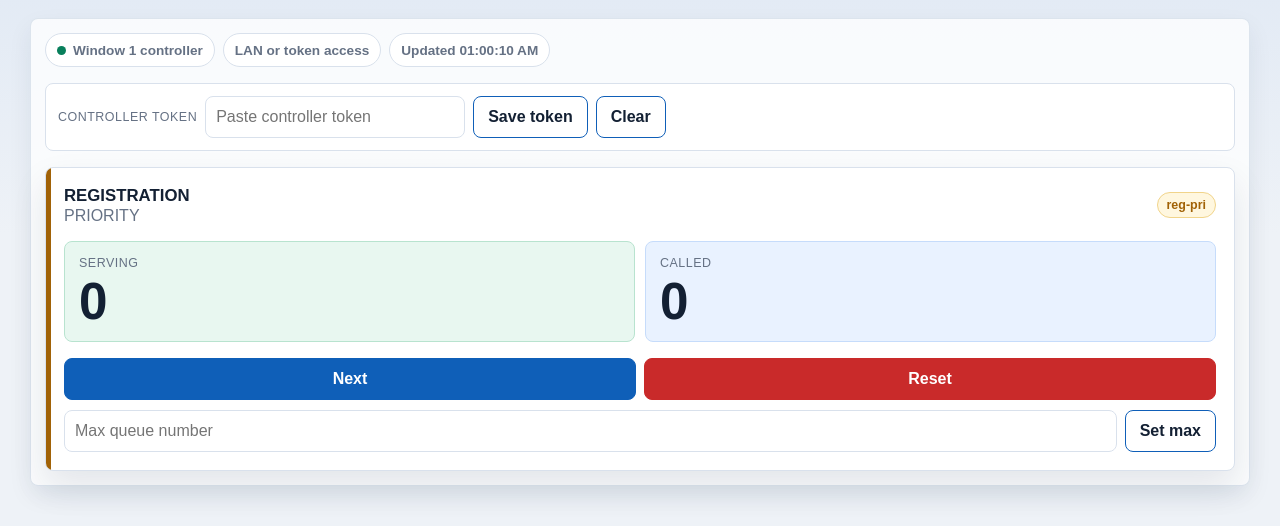
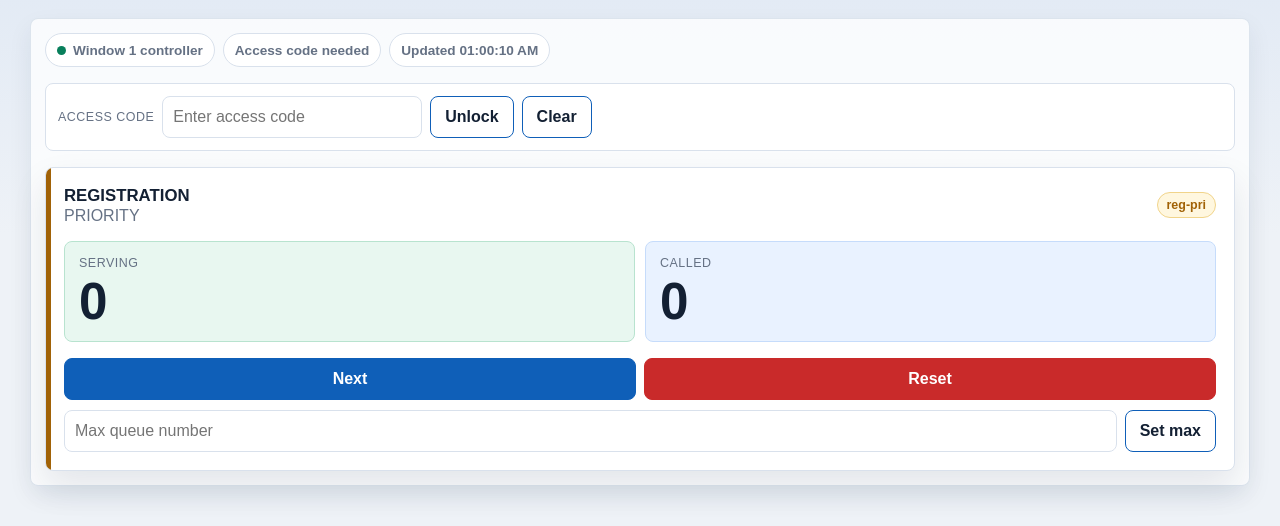
Before and after one commit to donaks/PSA-queuing, a Flask app: page /window/1 in a window 1280 px wide. Shown: the part 85-611 px from the top of the page. Run offline with Flask 3, Linux system fonts and the light colour scheme.

Commit message:
Use staff access code language

```diff
--- a/templates/window.html
+++ b/templates/window.html
@@ -17,15 +17,15 @@
       <div class="toolbar">
         <div class="status-row">
           <span class="status-pill"><span class="status-dot"></span> Window {{ window_id }} controller</span>
-          <span class="status-pill" id="tokenStatus">LAN or token access</span>
+          <span class="status-pill" id="tokenStatus">Access code needed</span>
           <span class="status-pill" id="lastUpdated">Updating...</span>
         </div>
       </div>
 
       <div class="token-panel">
-        <span class="label">Controller token</span>
-        <input class="token-input" id="tokenInput" type="password" placeholder="Paste controller token" autocomplete="off">
-        <button class="secondary" id="saveToken" type="button">Save token</button>
+        <span class="label">Access code</span>
+        <input class="token-input" id="tokenInput" type="password" placeholder="Enter access code" autocomplete="off">
+        <button class="secondary" id="saveToken" type="button">Unlock</button>
         <button class="secondary" id="clearToken" type="button">Clear</button>
       </div>
 
@@ -70,7 +70,7 @@
 
     function updateTokenStatus() {
       const hasToken = Boolean(localStorage.getItem("queue_admin_token"));
-      document.getElementById("tokenStatus").textContent = hasToken ? "Controller token saved" : "LAN or token access";
+      document.getElementById("tokenStatus").textContent = hasToken ? "Controller unlocked" : "Access code needed";
       document.getElementById("tokenInput").value = "";
     }
 
@@ -98,7 +98,7 @@
       const payload = await response.json().catch(() => ({}));
       if (!response.ok) {
         if (response.status === 403) {
-          throw new Error("Controller access denied. Save the controller token, then try again.");
+          throw new Error("Access denied. Enter the staff access code, then try again.");
         }
         throw new Error(payload.error || "Request failed");
       }
@@ -140,17 +140,17 @@
       const token = document.getElementById("tokenInput").value.trim();
       const notice = document.getElementById("notice");
       if (!token) {
-        notice.textContent = "Paste the controller token first.";
+        notice.textContent = "Enter the staff access code first.";
         return;
       }
       localStorage.setItem("queue_admin_token", token);
       updateTokenStatus();
-      notice.textContent = "Controller token saved. You can now use this window controller.";
+      notice.textContent = "Controller unlocked. You can now use this window controller.";
     });
     document.getElementById("clearToken").addEventListener("click", () => {
       localStorage.removeItem("queue_admin_token");
       updateTokenStatus();
-      document.getElementById("notice").textContent = "Controller token cleared.";
+      document.getElementById("notice").textContent = "Access code cleared.";
     });
 
     refresh();
```
Also changed, not shown: templates/index.html (+9 -9 lines), README.md.
